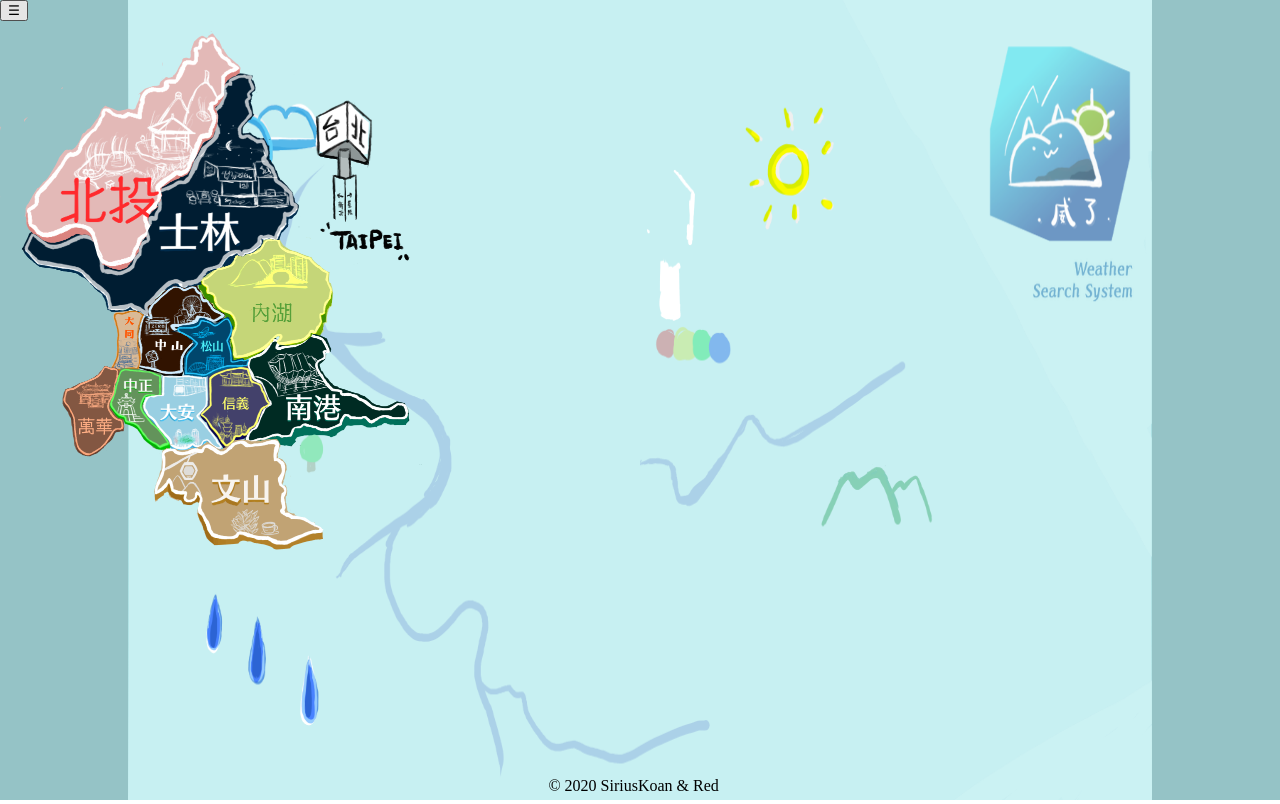
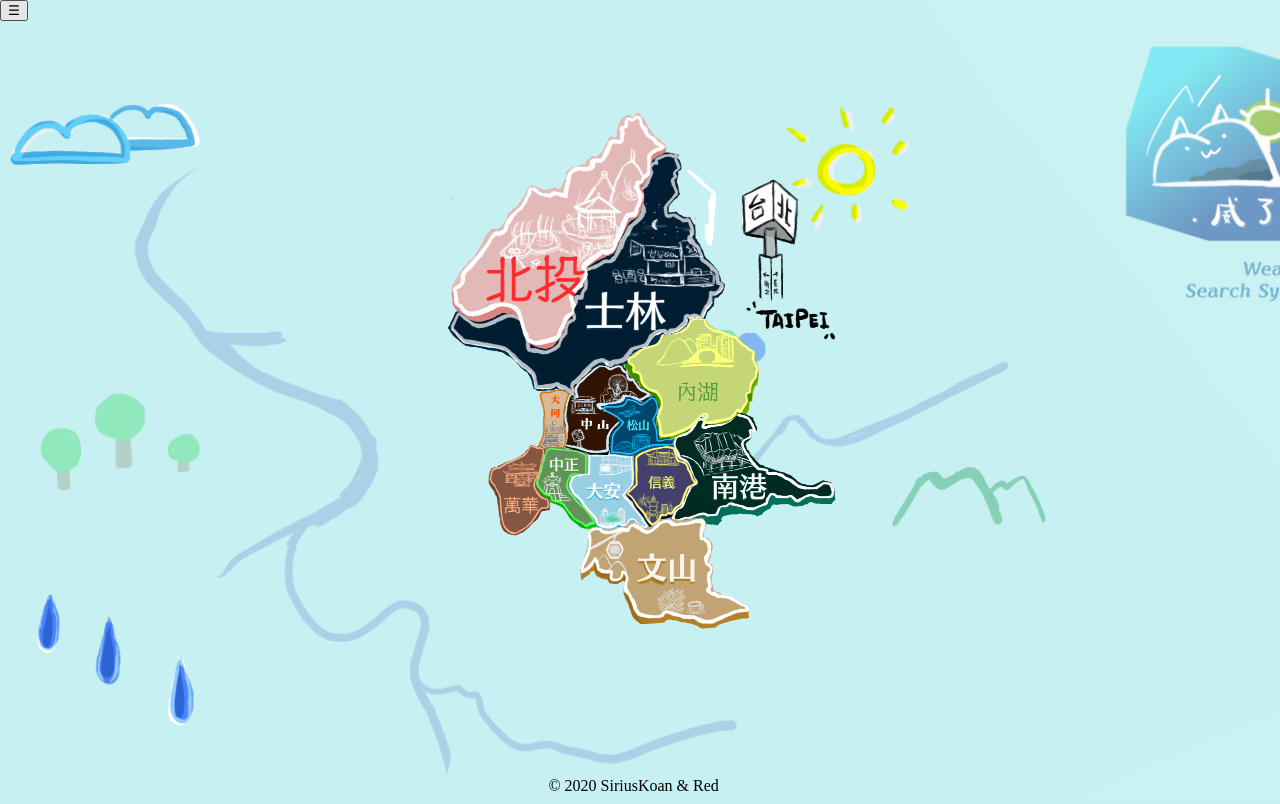
Before and after one commit to SiriusKoan/TaipeiWeather, a Python web app: template templates/index.html in a window 1280 px wide. Run offline with Jinja, Linux system fonts and the light colour scheme; the template is opened without the code that fills it, so the values that code supplies are empty.

Commit message:
change background element

```diff
--- a/static/index.css
+++ b/static/index.css
@@ -11,7 +11,7 @@
 #sidebar {
     background-color: aliceblue;
     position: absolute;
-    z-index: -1;
+    display: none;
 }
 
 #weather_form {
@@ -95,13 +95,23 @@
     }
 }
 
-#bg img {
-    width: 100%;
-    height: 100%;
-}
-
 #map {
     zoom: 0.5;
     -o-transform: scale(0.5);
-    -moz-transform: scale(0.5)
+    -moz-transform: scale(0.5);
+    margin-top: 200px;
 }
+
+@media only screen and (max-width: 500px) {
+    #map {
+        zoom: 0.3;
+        -o-transform: scale(0.3);
+        -moz-transform: scale(0.3);
+    }
+}
+
+#map img {
+    display: block;
+    margin-left: auto;
+    margin-right: auto;
+}
--- a/templates/index.html
+++ b/templates/index.html
@@ -9,12 +9,12 @@
   <link rel="icon" href="{{ url_for('static',filename='icon.jpg') }}">
   <script>
     function closeMenu() {
-      document.getElementById("sidebar").style.zIndex = "-1";
-      document.getElementById("open-button").style.zIndex = "100";
+      document.getElementById("sidebar").style.display = "none";
+      document.getElementById("open-button").style.display = "block";
     }
     function openMenu() {
-      document.getElementById("sidebar").style.zIndex = "100";
-      document.getElementById("open-button").style.zIndex = "-1";
+      document.getElementById("sidebar").style.display = "block";
+      document.getElementById("open-button").style.display = "none";
     }
 
     function submitSite(value) {
@@ -46,14 +46,17 @@
   {{ config.barometer_to_chinese[factor['elementName']] }}
   {% if factor['elementName'] == 'HUMD' %}
   {# use percentage for humidity #}
-  {{ (factor['elementValue'] | float) * 100 }}{{ config.units[factor['elementName']] }}
+  {{ ((factor['elementValue'] | float) * 100) | round }}{{ config.units[factor['elementName']] }}
   {% else %}
   {{ factor['elementValue'] }}{{ config.units[factor['elementName']] }}
   {% endif %}
   {% endfor %}
   {% endif %}
+  <div id="bg"
+    style="background-image: url({% if weather %}{{ url_for('static',filename='background/%s.png'%site) }}{% else %}{{ url_for('static',filename='background/default.png') }}{% endif %});">
     <div id="map">
-    <img src="{% if not weather %}{{ url_for('static',filename='map.png') }}{% endif %}" usemap="#taipei-map">
+      <img src="{% if not weather %}{{ url_for('static',filename='map.png') }}{% endif %}" usemap="#taipei-map"
+        id="map-img">
       <map name="taipei-map">
         <area onclick="submitSite('北投區');"
           coords="423,29,398,34,289,141,210,177,133,264,78,338,53,383,91,431,168,412,193,460,229,486,291,432,320,331,427,211,461,85"
@@ -67,7 +70,8 @@
         <area onclick="submitSite('松山區');" coords="359,616,390,642,372,701,495,687,465,677,455,599" shape="poly">
         <area onclick="submitSite('內湖區');"
           coords="554,632,601,645,654,581,645,497,551,442,450,492,409,520,468,594,464,652,491,675" shape="poly">
-      <area onclick="submitSite('萬華區');" coords="230,694,210,691,133,740,156,853,183,865,246,810,212,772" shape="poly">
+        <area onclick="submitSite('萬華區');" coords="230,694,210,691,133,740,156,853,183,865,246,810,212,772"
+          shape="poly">
         <area onclick="submitSite('中正區');" coords="243,699,308,709,286,761,335,845,318,852,272,813,224,777,240,723"
           shape="poly">
         <area onclick="submitSite('大安區');" coords="328,710,413,715,399,788,443,850,348,853,293,758" shape="poly">
@@ -78,13 +82,10 @@
           shape="poly">
       </map>
     </div>
+  </div>
   <footer>
     <span>© 2020 <a href="https://github.com/SiriusKoan" target="_blank">SiriusKoan</a> & Red</span>
   </footer>
-  <div id="bg">
-    <img
-      src="{% if weather %}{{ url_for('static',filename='background/%s.png'%site) }}{% else %}{{ url_for('static',filename='background/default.png') }}{% endif %}">
-  </div>
 </body>
 
 </html>
```
Lines whose indentation alone changed are shown as unchanged.
